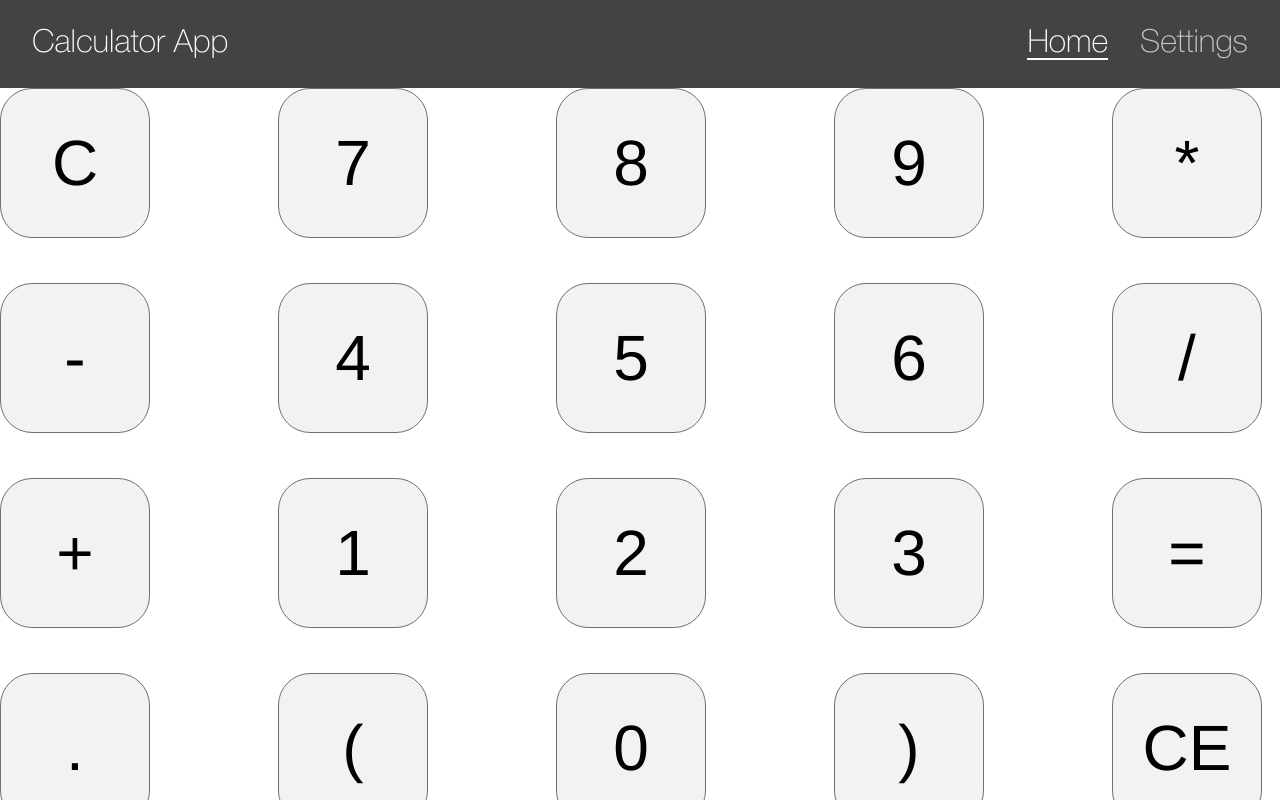
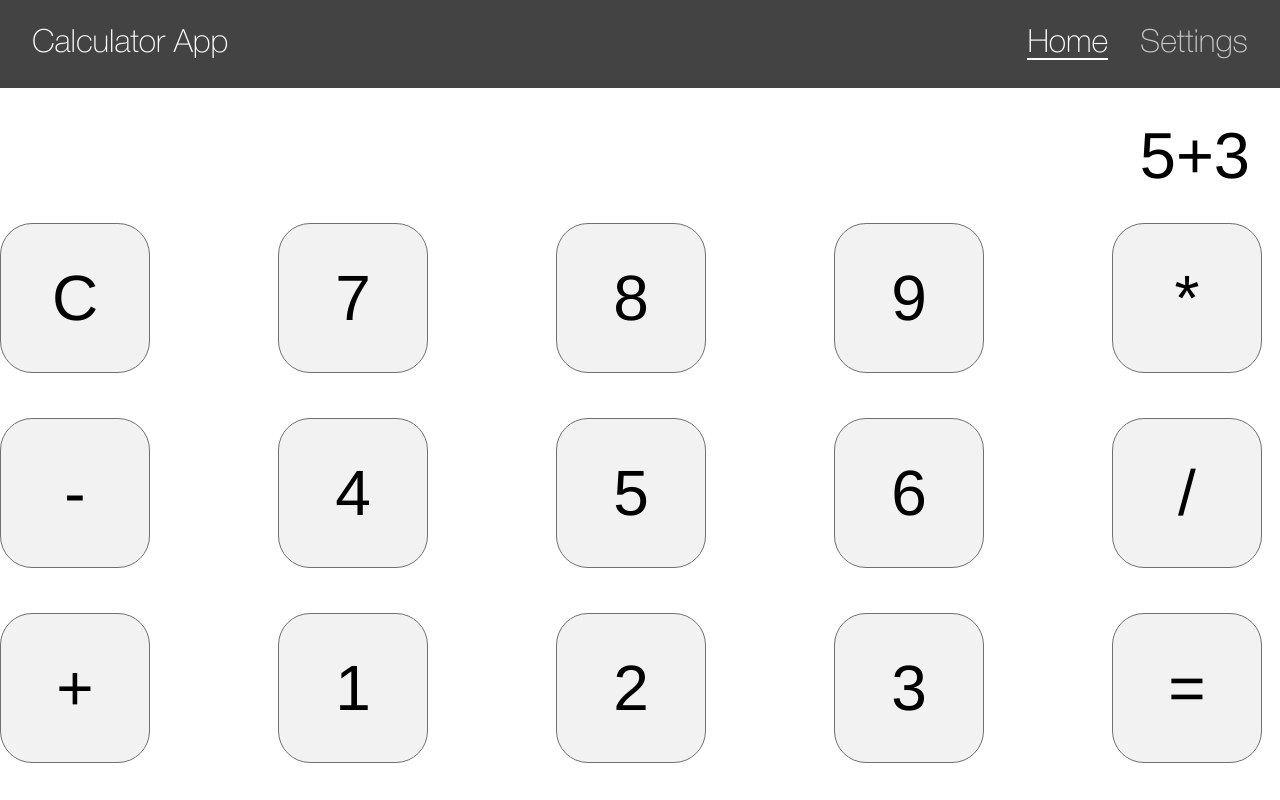
Before and after one commit to UladzislauPapliouka/calculator, a React (Create React App) app: page / in a window 1280 px wide. Shown: the top 800 px of the page. Built offline with nearby package versions, Linux system fonts and the light colour scheme.

Commit message:
feat: add Display mockup

```diff
--- /dev/null
+++ b/src/Components/Display/index.jsx
@@ -0,0 +1,11 @@
+import React from "react";
+import {StyledDisplay} from "./styled";
+
+const Display = ({value}) =>{
+    return (
+        <StyledDisplay>
+            {value}
+        </StyledDisplay>
+    )
+}
+export default Display
--- /dev/null
+++ b/src/Components/Display/styled.js
@@ -0,0 +1,10 @@
+import styled from "styled-components";
+
+export const StyledDisplay = styled.span`
+  display: inline-block;
+  box-sizing: border-box;
+  font-size: 6.5em;
+  text-align: right;
+  width: 100%;
+  padding: 30px;
+`
--- a/src/Pages/Calculator.jsx
+++ b/src/Pages/Calculator.jsx
@@ -1,8 +1,10 @@
 import React from "react";
 import Keypad from "../Components/Keypad";
+import Display from "../Components/Display";
 const Calculator = () => {
     return(
         <div>
+            <Display value={"5+3"}/>
             <Keypad/>
         </div>
     )
```
